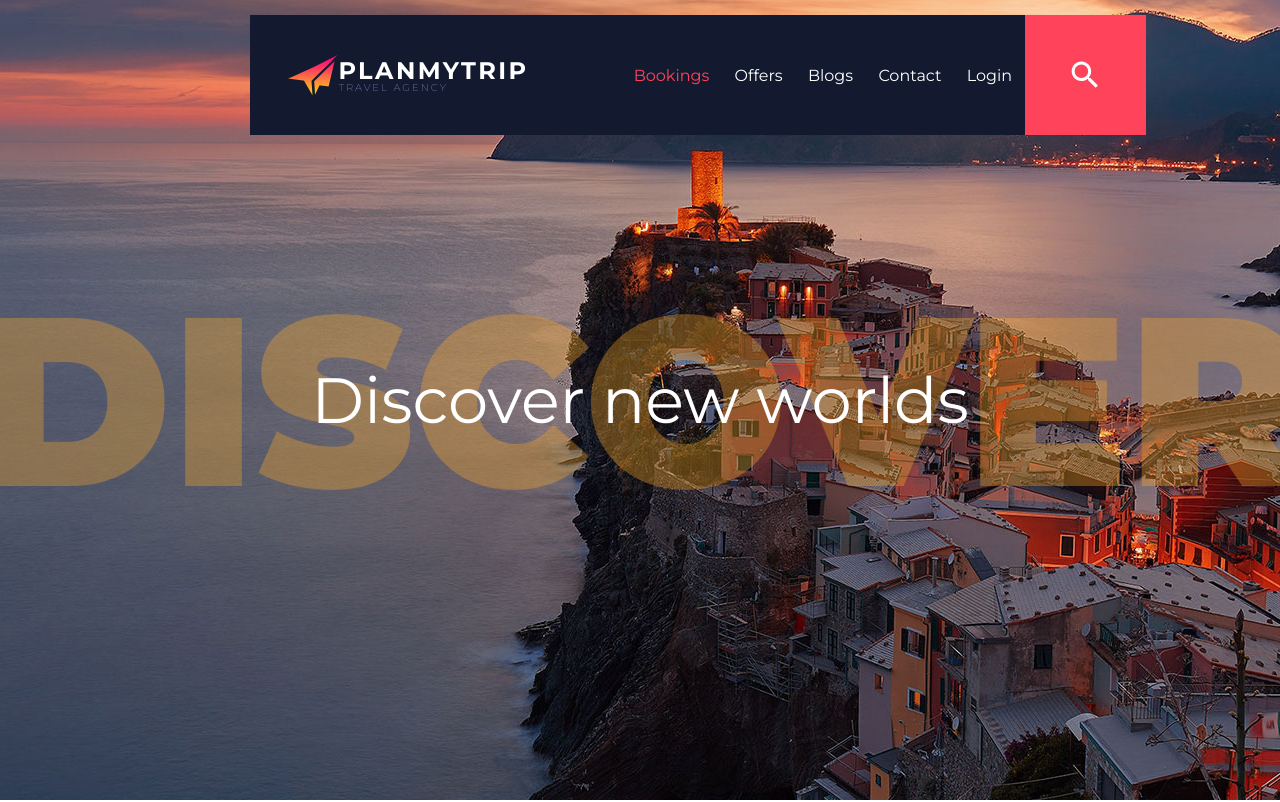
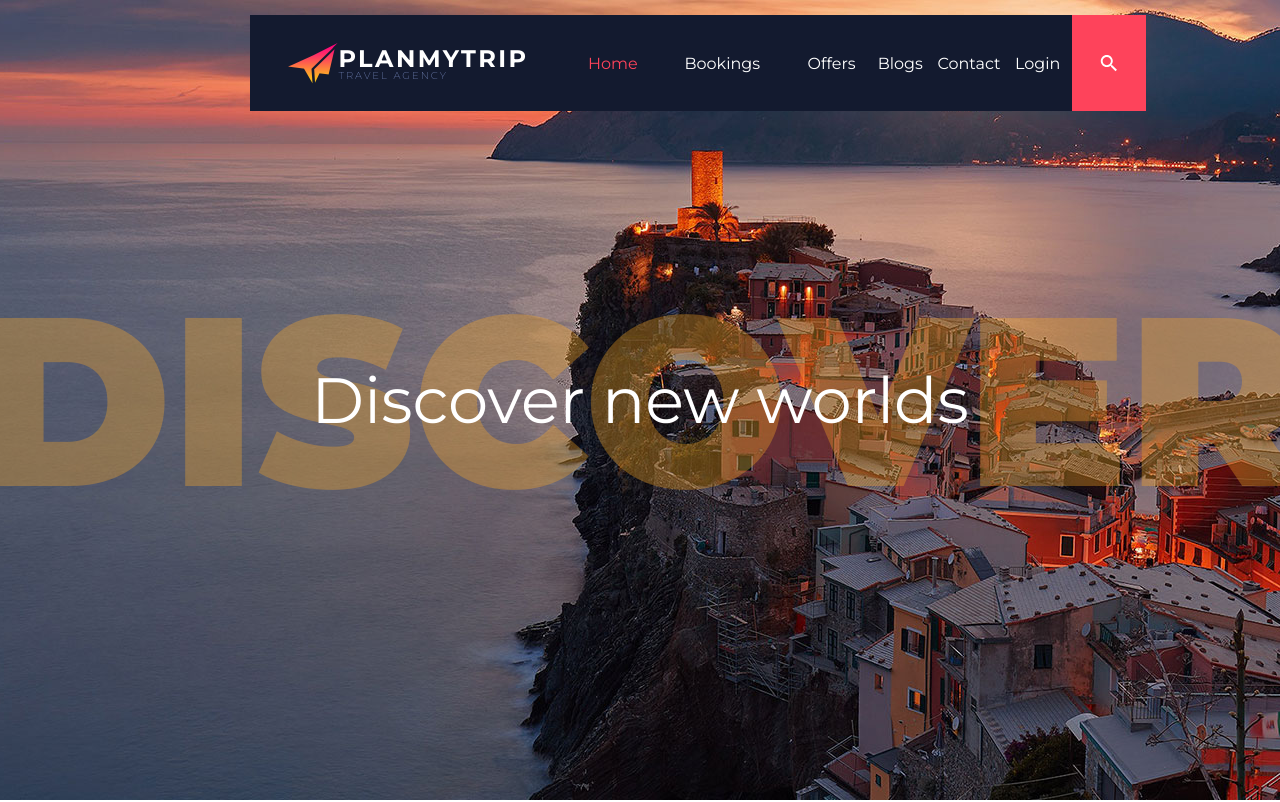
Before and after one commit to debajyotidasgupta/PlanMyTrip, a React (Create React App) app in the folder web-app/frontend/: page / in a window 1280 px wide. Shown: the top 802 px of the page. Built offline with nearby package versions, Linux system fonts and the light colour scheme.

Commit message:
drop down added

```diff
--- a/web-app/frontend/src/components/Nav.js
+++ b/web-app/frontend/src/components/Nav.js
@@ -17,7 +17,20 @@ export class Nav extends Component {
                 </div>
 
                 <ul className="nav-links">
-                    <li className="active"><a href="#">Bookings</a></li>
+                    <li className="active"><a href="/">Home</a></li>
+                    <div className="drop">
+                        <li className=""><a href="#">Bookings</a></li>
+                        <div className="drop-content">
+                            <ul>
+                                <li><a href="#">Hotel</a></li>
+                                <li><a href="#">Flight</a></li>
+                                <li><a href="#">Cruise</a></li>
+                                <li><a href="#">Train</a></li>
+                                <li><a href="#">Bus</a></li>
+                            </ul>
+                        </div>
+                    </div>
+
                     <li className=""><a href="#">Offers</a></li>
                     <li className=""><a href="#">Blogs</a></li>
                     <li className=""><a href="#">Contact</a></li>
--- a/web-app/frontend/src/styles/Nav.scss
+++ b/web-app/frontend/src/styles/Nav.scss
@@ -10,17 +10,15 @@ nav {
   margin: 0 250px;
   margin-top: 15px;
   margin-bottom: 50px;
-  height: 15vh;
+  height: 12vh;
   width: 70vw;
 
   .logo {
-
-    width: 35%;
+    width: 30%;
     display: flex;
     justify-content: left;
     align-items: center;
     margin-left: 3vw;
-
 
     .company {
       display: flex;
@@ -45,24 +43,89 @@ nav {
     }
   }
 
+  li {
+    height: 100%;
+    width: 100%;
+    a {
+      display: flex;
+      justify-content: center;
+      align-items: center;
+      text-decoration: none;
+      color: white;
+      height: 100%;
+      width: 100%;
+      &:hover {
+        background-color: $sweet-pink;
+        color: $deep-blue;
+      }
+    }
+  }
+
   .nav-links {
     list-style: none;
     display: flex;
     margin: 0;
     height: 100%;
-    width: 50%;
+    width: 100%;
     align-items: center;
     justify-content: space-around;
     padding-left: 50px;
 
-    a {
-      text-decoration: none;
-      color: white;
+    .drop {
+      position: relative;
+      height: 100%;
+      width: 100%;
+
+      .drop-content {
+        visibility: hidden;
+
+        z-index: 2;
+        box-shadow: 5px 10px 18px red;
+        background-color: $deep-blue;
+        box-sizing: border-box;
+        margin: 0;
+
+        ul {
+          list-style: none;
+          padding: 0;
+          transition: display 1s;
+
+          li {
+            box-sizing: border-box;
+            height: 70px;
+            width: 150px;
+            a {
+              height: 100%;
+              width: 100%;
+              display: flex;
+              justify-content: center;
+              align-items: center;
+              box-sizing: border-box;
+              padding: auto;
+
+              &:hover {
+                background-color: $sweet-pink;
+                color: $deep-blue;
+              }
+            }
+          }
+        }
+      }
+      &:hover {
+        .drop-content {
+          visibility: visible;
+        }
+      }
     }
+
+
 
     .active {
       a {
         color: $sweet-pink;
+        &:hover{
+          color: $deep-blue;
+        }
       }
     }
   }
```
